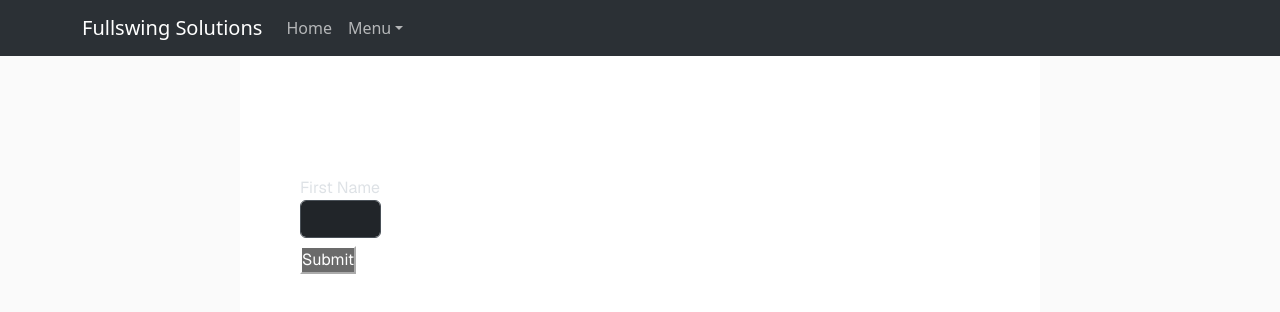
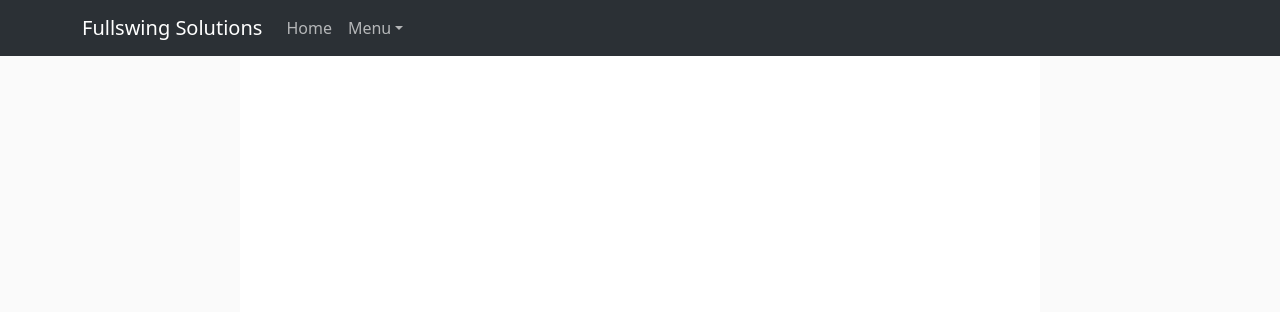
Before and after one commit to jburditt/react-demo, a Next.js app: page / in a window 1280 px wide. Shown: the top 312 px of the page. Built offline with nearby package versions, Linux system fonts and the light colour scheme.

Commit message:
fix home page

```diff
--- a/src/app/layout.tsx
+++ b/src/app/layout.tsx
@@ -15,8 +15,8 @@ const geistMono = Geist_Mono({
 });
 
 export const metadata: Metadata = {
-  title: "Create Next App",
-  description: "Generated by create next app",
+  title: "Fullswing Solutions",
+  description: "React Demo",
 };
 
 export default function RootLayout({
--- a/src/app/page.tsx
+++ b/src/app/page.tsx
@@ -1,6 +1,7 @@
 import styles from "./page.module.css";
 import Textbox from "./components/textbox";
 import Header from "./components/header";
+import { Button, Form } from "react-bootstrap";
 
 export default function Home() {
   return (
@@ -8,10 +9,7 @@ export default function Home() {
       <Header />
       <div className={styles.page}>
         <main className={styles.main}>
-          <form>
-            <Textbox label="First Name" />
-            <button type="submit">Submit</button>
-          </form>
+
         </main>
       </div>
     </>
```
Also changed, not shown: src/app/feature/form/page-component.tsx (+3 -4 lines).
